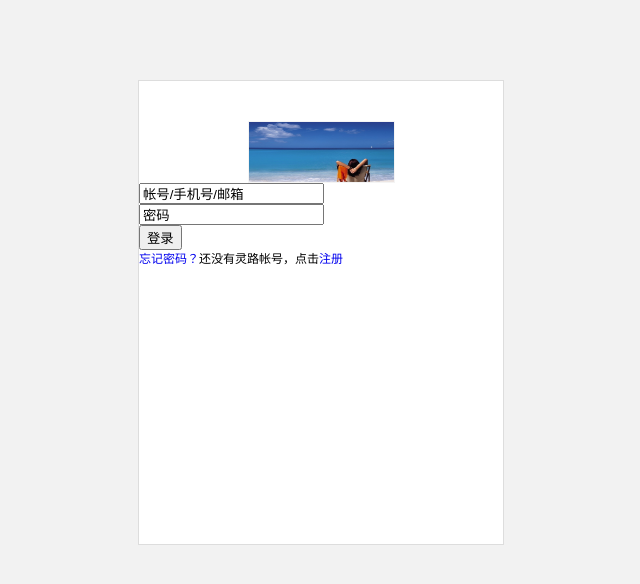
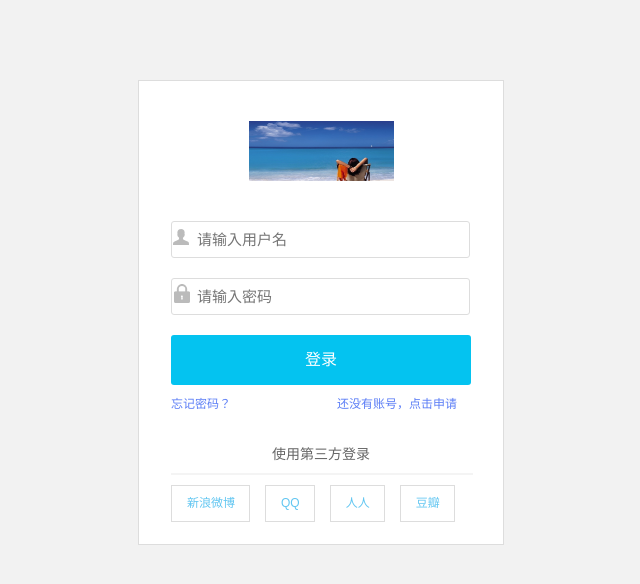
Before and after one commit to vczero/OurTimes, a plain HTML site: page client/login.html in a window 1280 px wide. Shown: the whole page, without its empty margins (319-959 px from the left). Drawn offline with Linux system fonts and the light colour scheme.

Commit message:
add login page

```diff
--- a/client/css/main.css
+++ b/client/css/main.css
@@ -130,7 +130,7 @@ a{
 	overflow: hidden;
 	line-height: 23px;
 	font-size:13px;
-	color: #0080E1;
+	color: #313131;
 }
 
 .item_ml3{
@@ -390,3 +390,52 @@ input{
 .tel_item_num{
 	color:#3387D0;
 }
+
+/*--------------------login-----------------------*/
+.login_div{
+	height: 463px;width:364px;margin-top: 80px; border: 1px solid #DDDDDD;
+}
+
+.login_icon{
+	height:60px; width:145px;
+	margin-top: 20px;
+}
+
+.login_name_div{
+	margin-top:40px;
+	min-height: 230px;
+	width: 300px;
+}
+.login_name{
+	width: 270px;
+	background: url(../img/user.png) no-repeat;
+	height: 33px;
+	margin-top: 20px;
+	border: 1px solid #DDDDDD;
+	padding-left: 25px;
+	color: #666666;
+	font-size:15px;
+}
+
+.login_psw{
+	background: url(../img/psw.png) no-repeat;
+}
+
+.login_btn{
+	height:50px;width:300px; text-align:center;line-height:50px;
+	color: #FFFFFF;
+	background-color: #04C3F0;
+	margin-top:20px;
+	font-size:16px;
+	cursor: pointer;
+}
+
+.login_3fang{
+	margin-right: 15px;
+	border:1px solid #DDDDDD;height:35px;text-align:center;padding-left:15px;
+	padding-right:14px;line-height: 35px;color:#62C6F1; cursor:pointer;
+}
+
+a{
+	color: #5C7EF6;
+}
--- a/client/login.html
+++ b/client/login.html
@@ -7,14 +7,34 @@
 	</head>
 	<body>
 
-		<section class="mlrA bkgFFF" style="height: 463px;width:364px;margin-top: 80px; border: 1px solid #DDDDDD;">
-			<div class="mlrA" style="height:60px; width:145px; margin-top: 40px; border:1px solid #F4F4F4;">
-				<img src="img/pic.png" style="height:60px; width:145px;"/>
+		<section class="mlrA bkgFFF login_div">
+			<div class="mlrA login_icon">
+				<img src="img/pic.png" class="login_icon"/>
 			</div>
-			<div class="login_input"><input type="text" class="login_text login_user" onblur="if(!this.value)this.value='帐号/手机号/邮箱'" onclick="if(this.value&&this.value=='帐号/手机号/邮箱') this.value=''" value="帐号/手机号/邮箱" /></div>
-	        <div class="login_input"><input type="text" class="login_text login_password" onblur="if(!this.value)this.value='密码'" onclick="if(this.value&&this.value=='密码') this.value=''" value="密码" /></div>
-	        <div class="login_input"><input type="button" class="login_bnt" value="登录"/></div>
-	        <div class="login_pfr"><a class="pass_fgtpwd" href="#">忘记密码？</a><span class="register">还没有灵路帐号，点击<a href="#">注册</a></span></div>
+
+			<div class="mlrA login_name_div">
+				<input class="login_name border_rad3" type="text"  id="" placeholder="请输入用户名" />
+				<input class="login_name login_psw border_rad3" type="password"  id="" placeholder="请输入密码" />
+				<div class="login_btn border_rad3">登录</div>
+
+				<div style="margin-top:10px;height:20px; width:286px;">
+					<div class="fl"><a href="#">忘记密码？</a></div>
+					<div class="fr"><a href="register.html">还没有账号，点击申请</a></div>
+				</div>
+
+				<div style="margin-top:30px;">
+					<div class="mlrA" style="font-size: 14px; color: #666666;width: 98px;">
+						使用第三方登录
+					</div>
+					<div style="margin-top:10px; margin-bottom:10px; width: 300px; border: 1px solid #F4F4F4;"></div>
+					<div>
+						<div class="fl login_3fang">新浪微博</div>
+						<div class="fl login_3fang">QQ</div>
+						<div class="fl login_3fang">人人</div>
+						<div class="fl login_3fang">豆瓣</div>
+					</div>
+				</div>
+			</div>
 
 		</section>
 
```
Also changed, not shown: client/index.html (+7 -4 lines), client/js/PubSub.js (+8 -0 lines), client/register.html (added, +22 -0 lines), client/img/psw.png (added), client/img/user.png (added).
